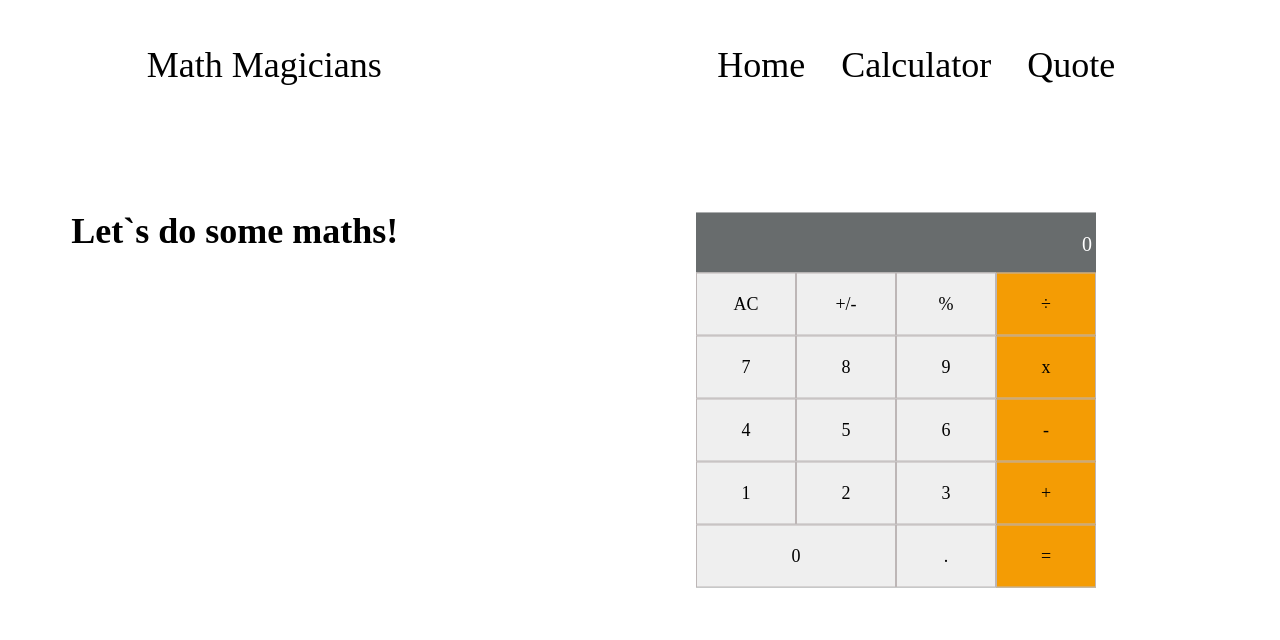
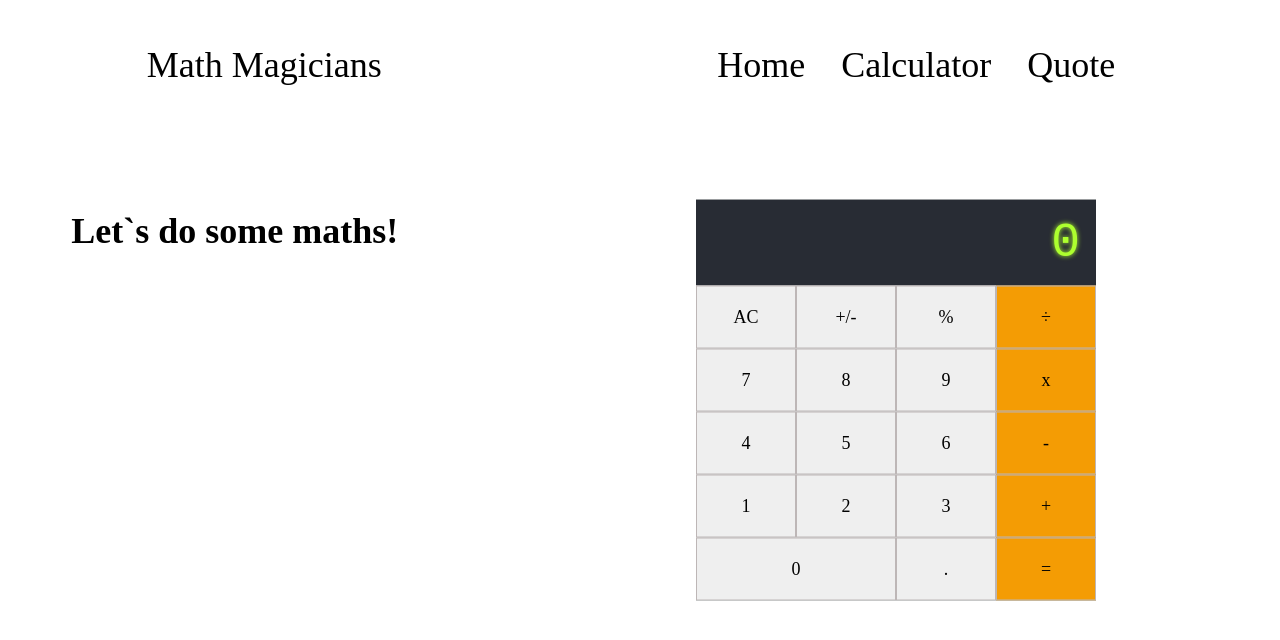
Before and after one commit to fortuneonyeka/Maths-magicians, a React (Create React App) app: page /calculator in a window 1280 px wide. Shown: the top 640 px of the page. Built offline with nearby package versions, Linux system fonts and the light colour scheme; a web font is replaced by a local one.

Commit message:
update calculator styling

```diff
--- a/src/App.css
+++ b/src/App.css
@@ -33,23 +33,29 @@
   background-color: rgb(244, 156, 4);
 }
 
+.operator:hover {
+  background-color: rgb(182, 127, 26);
+}
+
 .display {
-  width: 99%;
-  height: 40px;
+  font-family: 'baseCalc', monospace;
+  color: #adff2f;
+  text-shadow: 0 0 5px greenyellow;
+  width: 90%;
   text-align: end;
-  background-color: rgba(99, 103, 104, 0.803);
-  color: white;
-  border: 0;
-  outline: none;
-  overflow: hidden;
-  font-weight: 500;
-  font-size: 20px;
-  padding-top: 20px;
-  padding-right: 20px;
+  font-size: 48px;
+  padding: 16px 24px;
+  font-weight: 400;
+  background-color: #282c34;
 }
 
 .zero {
   grid-column: 1 / 3;
+}
+
+.zero:hover {
+  background-color: goldenrod;
+  color: red;
 }
 
 .nav-menu {
@@ -114,3 +120,8 @@
   width: 700px;
   word-wrap: break-word;
 }
+
+.btn:hover {
+  background-color: goldenrod;
+  color: red;
+}
--- a/src/component/Calculator.js
+++ b/src/component/Calculator.js
@@ -33,13 +33,13 @@ const Calculator = (props) => {
           >
             ÷
           </button>
-          <button type="button" name="7" onClick={handleClick}>
+          <button className="btn" type="button" name="7" onClick={handleClick}>
             7
           </button>
-          <button type="button" name="8" onClick={handleClick}>
+          <button className="btn" type="button" name="8" onClick={handleClick}>
             8
           </button>
-          <button type="button" name="9" onClick={handleClick}>
+          <button className="btn" type="button" name="9" onClick={handleClick}>
             9
           </button>
           <button
@@ -50,13 +50,13 @@ const Calculator = (props) => {
           >
             x
           </button>
-          <button type="button" name="4" onClick={handleClick}>
+          <button className="btn" type="button" name="4" onClick={handleClick}>
             4
           </button>
-          <button type="button" name="5" onClick={handleClick}>
+          <button className="btn" type="button" name="5" onClick={handleClick}>
             5
           </button>
-          <button type="button" name="6" onClick={handleClick}>
+          <button className="btn" type="button" name="6" onClick={handleClick}>
             6
           </button>
           <button
@@ -67,13 +67,13 @@ const Calculator = (props) => {
           >
             -
           </button>
-          <button type="button" name="1" onClick={handleClick}>
+          <button className="btn" type="button" name="1" onClick={handleClick}>
             1
           </button>
-          <button type="button" name="2" onClick={handleClick}>
+          <button className="btn" type="button" name="2" onClick={handleClick}>
             2
           </button>
-          <button type="button" name="3" onClick={handleClick}>
+          <button className="btn" type="button" name="3" onClick={handleClick}>
             3
           </button>
           <button
```
